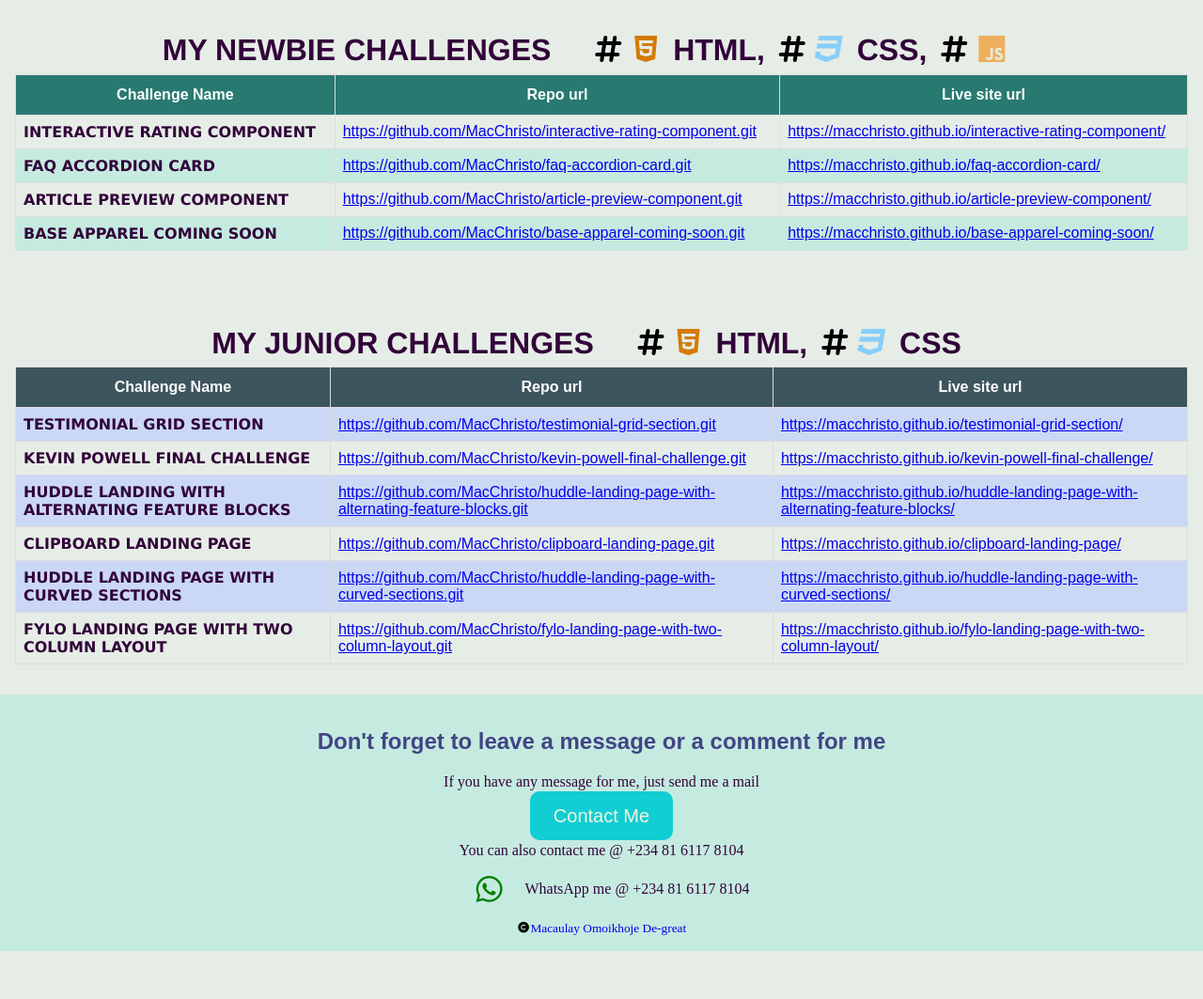
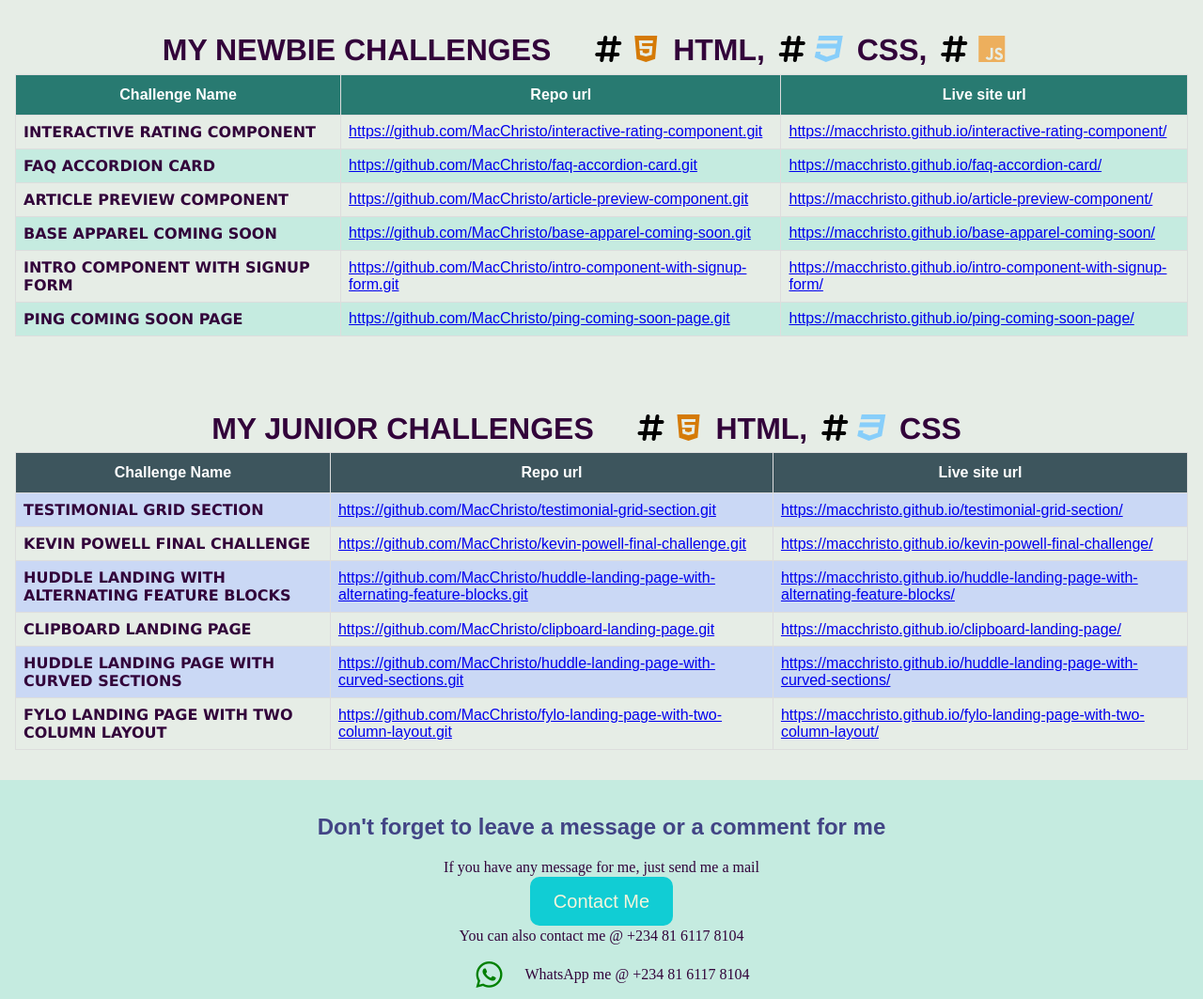
Before and after one commit to MacChristo/My-Frontend-Projects, a plain HTML site: page index.html in a window 1280 px wide. Shown: the part 651-1714 px from the top of the page at 94% size. Before the commit the page ends 1663 px from the top, so only its background shows below. Drawn offline with Linux system fonts and the light colour scheme.

Commit message:
modified file

```diff
--- a/index.html
+++ b/index.html
@@ -112,6 +112,16 @@
                         <td><a href="https://github.com/MacChristo/base-apparel-coming-soon.git">https://github.com/MacChristo/base-apparel-coming-soon.git</a></td>
                         <td><a href="https://macchristo.github.io/base-apparel-coming-soon/">https://macchristo.github.io/base-apparel-coming-soon/</a></td>
                     </tr>
+                    <tr>
+                        <td class="name">INTRO COMPONENT WITH SIGNUP FORM</td>
+                        <td><a href="https://github.com/MacChristo/intro-component-with-signup-form.git">https://github.com/MacChristo/intro-component-with-signup-form.git</a></td>
+                        <td><a href="https://macchristo.github.io/intro-component-with-signup-form/">https://macchristo.github.io/intro-component-with-signup-form/</a></td>
+                    </tr>
+                    <tr>
+                        <td class="name">PING COMING SOON PAGE</td>
+                        <td><a href="https://github.com/MacChristo/ping-coming-soon-page.git">https://github.com/MacChristo/ping-coming-soon-page.git</a></td>
+                        <td><a href="https://macchristo.github.io/ping-coming-soon-page/">https://macchristo.github.io/ping-coming-soon-page/</a></td>
+                    </tr>
                 </tbody>
             </table>
 
```
